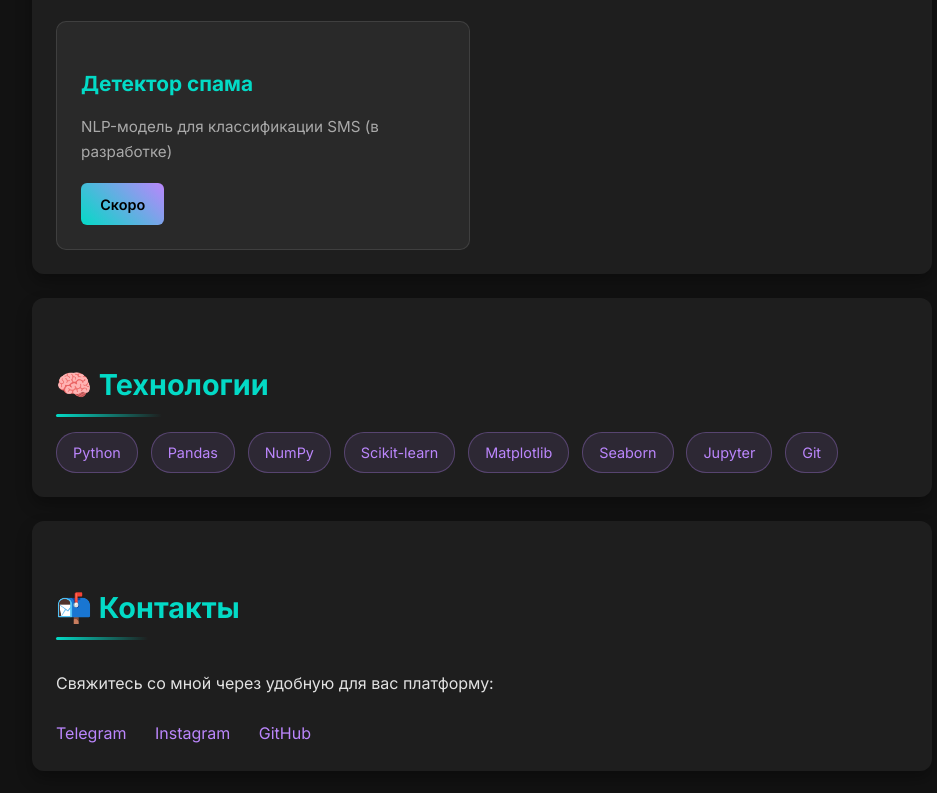
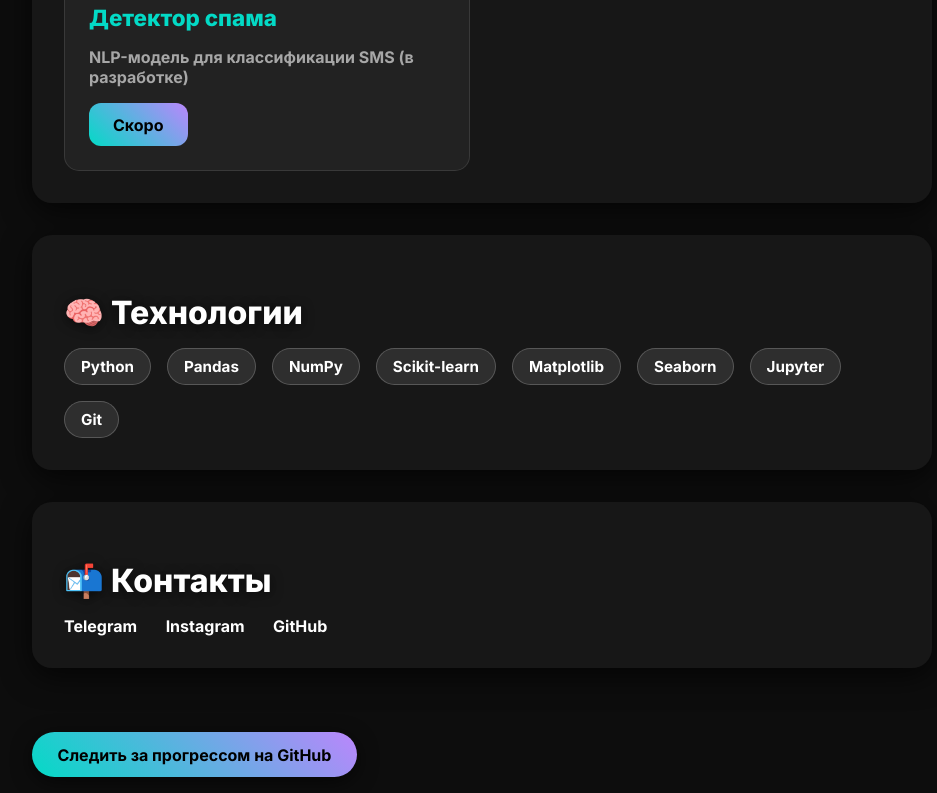
Before and after one commit to Abdulvadud-mlengineer/mlengineer-portfolio.github.io, a plain HTML site: page index.html in a window 1280 px wide. Shown: the part 707-1500 px from the top of the page, without its empty margins (158-1095 px from the left). Drawn offline with Linux system fonts and the light colour scheme.

Commit message:
Update index.html

```diff
--- a/index.html
+++ b/index.html
@@ -4,211 +4,200 @@
 <meta charset="UTF-8">
 <meta name="viewport" content="width=device-width, initial-scale=1.0">
 <title>ML Портфолио | Abdulvadud</title>
+<link href="https://fonts.googleapis.com/css2?family=Inter:wght@400;700;800&display=swap" rel="stylesheet">
 <style>
   :root {
-      --bg-color: #121212;
-      --surface-color: #1e1e1e;
-      --primary-color: #03dac6;
-      --secondary-color: #bb86fc;
-      --text-primary: rgba(255, 255, 255, 0.87);
-      --text-secondary: rgba(255, 255, 255, 0.6);
+    --bg-color: rgba(0,0,0,0.95);
+    --glass-color: rgba(30,30,30,0.6);
+    --accent-color: #03dac6;
+    --secondary-accent: #bb86fc;
+    --text-bright: rgba(255,255,255,1);
+    --text-secondary: rgba(255,255,255,0.6);
   }
 
   body {
-      font-family: 'Inter', 'Segoe UI', sans-serif;
-      background-color: var(--bg-color);
-      color: var(--text-primary);
     margin: 0;
     padding: 0;
-      line-height: 1.6;
+    font-family: 'Inter', sans-serif;
+    background-color: var(--bg-color);
+    color: var(--text-bright);
+    display: flex;
+    justify-content: center;
+    align-items: flex-start;
+    min-height: 100vh;
+    backdrop-filter: blur(10px);
+    -webkit-font-smoothing: antialiased;
   }
 
   .container {
+    width: 90%;
     max-width: 900px;
-      margin: 0 auto;
     padding: 2rem;
   }
 
   header {
+    text-align: center;
     margin-bottom: 3rem;
-      padding-bottom: 1.5rem;
-      border-bottom: 1px solid rgba(255, 255, 255, 0.1);
-      animation: fadeIn 1s ease-out;
   }
 
   h1 {
     font-size: 3rem;
-      margin: 0;
-      background: linear-gradient(45deg, var(--primary-color), var(--secondary-color));
+    font-weight: 800;
+    color: #fff;
+    background: linear-gradient(45deg, var(--accent-color), var(--secondary-accent));
     -webkit-background-clip: text;
-      background-clip: text;
     color: transparent;
-      font-weight: 800;
+    text-shadow: 0 4px 15px rgba(0,0,0,0.6);
   }
 
   .subtitle {
-      font-size: 1.2rem;
     color: var(--text-secondary);
+    font-size: 1.3rem;
     margin-top: 0.5rem;
+    font-weight: 700;
   }
 
   .career-path {
     display: inline-block;
-      margin-top: 1.5rem;
-      padding: 0.8rem 1.2rem;
-      background-color: rgba(187, 134, 252, 0.1);
-      border: 1px solid rgba(187, 134, 252, 0.2);
-      border-radius: 8px;
-      color: var(--secondary-color);
+    margin-top: 1rem;
+    padding: 0.8rem 1.5rem;
+    background: rgba(255,255,255,0.1);
+    border-radius: 15px;
+    border: 1px solid rgba(255,255,255,0.2);
+    color: #fff;
+    font-weight: 700;
     font-size: 1rem;
-      font-weight: 500;
-    }
-
-    h2 {
-      font-size: 1.8rem;
-      margin-top: 2.5rem;
-      color: var(--primary-color);
-      position: relative;
-      display: inline-block;
-    }
-
-    h2::after {
-      content: '';
-      position: absolute;
-      bottom: -8px;
-      left: 0;
-      width: 50%;
-      height: 3px;
-      background: linear-gradient(90deg, var(--primary-color), transparent);
-      border-radius: 3px;
+    letter-spacing: 0.5px;
   }
 
   .card {
-      background-color: var(--surface-color);
-      border-radius: 12px;
-      padding: 1.5rem;
-      margin-bottom: 1.5rem;
-      box-shadow: 0 8px 16px rgba(0, 0, 0, 0.3);
+    backdrop-filter: blur(15px);
+    background: var(--glass-color);
+    border-radius: 20px;
+    padding: 2rem;
+    margin-bottom: 2rem;
+    box-shadow: 0 8px 30px rgba(0,0,0,0.7);
     transition: transform 0.3s ease, box-shadow 0.3s ease;
   }
 
   .card:hover {
-      transform: translateY(-5px);
-      box-shadow: 0 12px 24px rgba(0, 0, 0, 0.4);
+    transform: translateY(-8px);
+    box-shadow: 0 12px 45px rgba(0,0,0,0.8);
+  }
+
+  h2 {
+    font-size: 2rem;
+    font-weight: 800;
+    color: #fff;
+    margin-bottom: 1rem;
+    text-shadow: 0 2px 12px rgba(0,0,0,0.6);
   }
 
   .project-grid {
     display: grid;
-      grid-template-columns: repeat(auto-fill, minmax(280px, 1fr));
+    grid-template-columns: repeat(auto-fill,minmax(280px,1fr));
     gap: 1.5rem;
-      margin-top: 1.5rem;
   }
 
   .project-card {
-      background: rgba(255, 255, 255, 0.05);
-      border-radius: 10px;
+    background: rgba(255,255,255,0.05);
+    border-radius: 15px;
     padding: 1.5rem;
-      border: 1px solid rgba(255, 255, 255, 0.1);
+    border: 1px solid rgba(255,255,255,0.1);
     transition: all 0.3s ease;
   }
 
   .project-card:hover {
-      border-color: var(--primary-color);
-      transform: translateY(-3px);
+    border-color: var(--accent-color);
+    transform: translateY(-5px);
+    box-shadow: 0 8px 25px rgba(0,0,0,0.7);
   }
 
   .project-title {
-      font-size: 1.3rem;
+    font-weight: 800;
+    font-size: 1.4rem;
+    color: var(--accent-color);
     margin-bottom: 0.5rem;
-      color: var(--primary-color);
   }
 
   .project-description {
     color: var(--text-secondary);
-      font-size: 0.95rem;
-      margin-bottom: 1.2rem;
+    font-weight: 600;
+    margin-bottom: 1rem;
   }
 
   .project-btn {
+    padding: 0.7rem 1.5rem;
+    background: linear-gradient(45deg, var(--accent-color), var(--secondary-accent));
+    border-radius: 12px;
+    color: #000;
+    font-weight: 700;
+    text-decoration: none;
+    transition: transform 0.2s ease, box-shadow 0.2s ease;
     display: inline-block;
-      padding: 0.6rem 1.2rem;
-      background: linear-gradient(45deg, var(--primary-color), var(--secondary-color));
-      color: black;
-      text-decoration: none;
-      border-radius: 6px;
-      font-weight: 600;
-      font-size: 0.9rem;
-      transition: transform 0.2s ease;
   }
 
   .project-btn:hover {
-      transform: translateY(-2px);
+    transform: translateY(-3px);
+    box-shadow: 0 6px 20px rgba(0,0,0,0.6);
   }
 
   .skills {
     display: flex;
     flex-wrap: wrap;
-      gap: 0.8rem;
+    gap: 1rem;
   }
 
   .skill {
-      background: rgba(187, 134, 252, 0.1);
-      color: var(--secondary-color);
+    background: rgba(255,255,255,0.1);
+    color: #fff;
+    font-weight: 700;
     padding: 0.5rem 1rem;
-      border-radius: 20px;
-      font-size: 0.9rem;
-      border: 1px solid rgba(187, 134, 252, 0.3);
+    border-radius: 25px;
+    font-size: 0.95rem;
+    border: 1px solid rgba(255,255,255,0.2);
+  }
+
+  .contact-links a {
+    color: #fff;
+    font-weight: 700;
+    margin-right: 1.5rem;
+    text-decoration: none;
+    transition: 0.3s;
+  }
+
+  .contact-links a:hover {
+    color: var(--accent-color);
   }
 
   .github-link {
     display: inline-block;
     margin-top: 2rem;
-      padding: 0.8rem 1.5rem;
-      background: linear-gradient(45deg, var(--primary-color), var(--secondary-color));
-      color: black;
+    padding: 0.8rem 1.6rem;
+    font-weight: 700;
+    border-radius: 30px;
     text-decoration: none;
-      border-radius: 30px;
-      font-weight: 600;
+    background: linear-gradient(45deg,var(--accent-color),var(--secondary-accent));
+    color: #000;
+    box-shadow: 0 5px 20px rgba(0,0,0,0.6);
     transition: transform 0.3s ease, box-shadow 0.3s ease;
-      box-shadow: 0 4px 15px rgba(3, 218, 198, 0.3);
   }
 
   .github-link:hover {
-      transform: translateY(-3px);
-      box-shadow: 0 8px 25px rgba(3, 218, 198, 0.4);
-    }
-
-    .contact-links {
-      margin-top: 1.5rem;
-    }
-
-    .contact-link {
-      display: inline-block;
-      margin-right: 1.5rem;
-      color: var(--secondary-color);
-      text-decoration: none;
-      transition: opacity 0.3s ease;
-    }
-
-    .contact-link:hover {
-      opacity: 0.8;
-    }
-
-    @keyframes fadeIn {
-      from { opacity: 0; transform: translateY(20px); }
-      to { opacity: 1; transform: translateY(0); }
+    transform: translateY(-4px);
+    box-shadow: 0 10px 30px rgba(0,0,0,0.8);
   }
 
   footer {
-      margin-top: 4rem;
     text-align: center;
     color: var(--text-secondary);
-      font-size: 0.9rem;
+    margin-top: 3rem;
     padding: 1.5rem 0;
-      border-top: 1px solid rgba(255, 255, 255, 0.1);
+    border-top: 1px solid rgba(255,255,255,0.1);
+    font-weight: 600;
   }
+
 </style>
-  <link href="https://fonts.googleapis.com/css2?family=Inter:wght@400;500;600;700;800&display=swap" rel="stylesheet">
 </head>
 <body>
 <div class="container">
@@ -221,25 +210,20 @@
   <div class="card">
     <h2>📁 Мои проекты</h2>
     <div class="project-grid">
-        <!-- Проект 1 - Классификация ирисов -->
       <div class="project-card">
         <h3 class="project-title">Классификация ирисов</h3>
         <p class="project-description">ML-модель для определения вида цветка по параметрам с точностью 96-100%</p>
-          <a href="https://github.com/Abdulvadud-MLEngineer/iris-classification-ml" class="project-btn">Посмотреть код</a>
+        <a href="#" class="project-btn">Посмотреть код</a>
       </div>
-
-        <!-- Проект 2 - Пустой (будет добавлен позже) -->
       <div class="project-card">
         <h3 class="project-title">Предсказание цен на дома</h3>
         <p class="project-description">Регрессионная модель для оценки стоимости недвижимости (в разработке)</p>
-          <a href="https://github.com/Abdulvadud-MLEngineer/house-price-prediction" class="project-btn">Скоро</a>
+        <a href="#" class="project-btn">Скоро</a>
       </div>
-
-        <!-- Проект 3 - Пустой (будет добавлен позже) -->
       <div class="project-card">
         <h3 class="project-title">Детектор спама</h3>
         <p class="project-description">NLP-модель для классификации SMS (в разработке)</p>
-          <a href="https://github.com/Abdulvadud-MLEngineer/spam-sms-detector" class="project-btn">Скоро</a>
+        <a href="#" class="project-btn">Скоро</a>
       </div>
     </div>
   </div>
@@ -260,21 +244,16 @@
 
   <div class="card">
     <h2>📬 Контакты</h2>
-      <p>Свяжитесь со мной через удобную для вас платформу:</p>
     <div class="contact-links">
-        <a href="https://t.me/theabdulvadud" target="_blank" class="contact-link">Telegram</a>
-        <a href="https://instagram.com/theabdulvadud" target="_blank" class="contact-link">Instagram</a>
-        <a href="https://github.com/Abdulvadud-MLEngineer" target="_blank" class="contact-link">GitHub</a>
+      <a href="#">Telegram</a>
+      <a href="#">Instagram</a>
+      <a href="#">GitHub</a>
     </div>
   </div>
 
-    <a href="https://github.com/Abdulvadud-MLEngineer" target="_blank" class="github-link">
-      Следить за прогрессом на GitHub
-    </a>
+  <a href="#" class="github-link">Следить за прогрессом на GitHub</a>
 
-    <footer>
-      © 2023 Abdulvadud | Machine Learning Portfolio
-    </footer>
+  <footer>© 2023 Abdulvadud | Machine Learning Portfolio</footer>
 </div>
 </body>
 </html>
```
Lines whose indentation alone changed are shown as unchanged.
